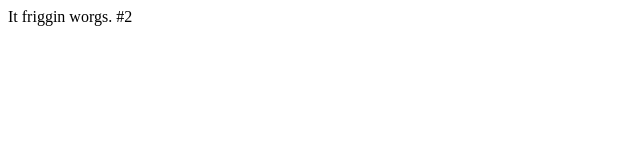
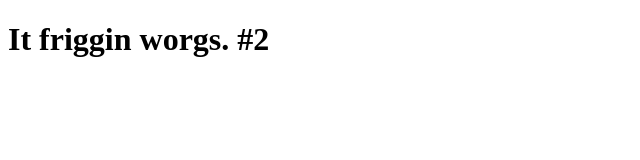
Before and after one commit to tim-krehan/az-url-shortener, a plain HTML site: page web/index.html in a window 1280 px wide. Shown: the whole page, without its empty margins (0-640 px from the left). Drawn offline with Linux system fonts and the light colour scheme.

```diff
--- a/web/index.html
+++ b/web/index.html
@@ -7,6 +7,6 @@
   <title>LINK SHORT BOI</title>
 </head>
 <body>
-  It friggin worgs. #2
+  <h1>It friggin worgs. #2</h1>
 </body>
 </html>
```
